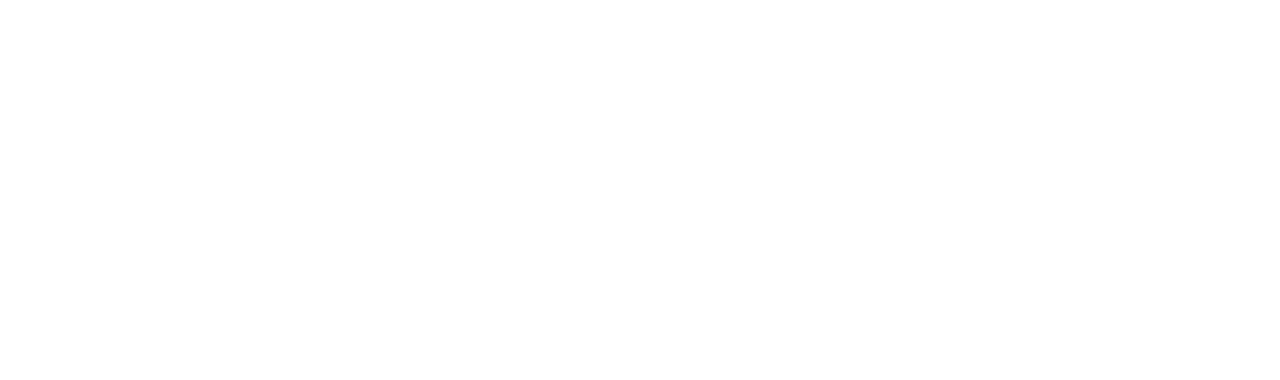
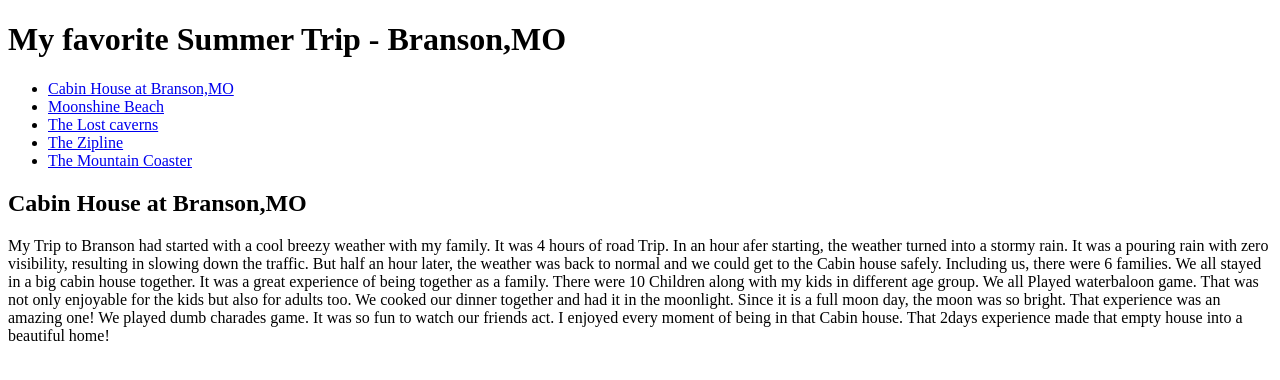
Before and after one commit to LaunchCodeAllhubs/js-assignment-4-html-me-something-gomathiraja83, a website: page index.html in a window 1280 px wide. Drawn offline with Linux system fonts and the light colour scheme.

Commit message:
first para done

```diff
--- a/index.html
+++ b/index.html
@@ -1,8 +1,49 @@
 <!DOCTYPE html>
 <html>
    <head>
+      <title>My favorite Summer Trip - Gomathi Raja</title>
    </head>
    <body>
       <!-- Write your HTML in this file! -->
-   </body>
+   <header>
+
+      <h1>My favorite Summer Trip - Branson,MO</h1>
+      <nav>
+         <ul>
+      <li>
+         <a href="#Cabin">Cabin House at Branson,MO</a>
+      </li>
+
+      <li>
+         <a href="#Moonshine">Moonshine Beach</a>
+      </li>
+      <li>
+         <a href="#The Lost">The Lost caverns</a>
+      </li>
+      <li>
+         <a href="#The Zipline">The Zipline</a>
+      </li>
+      <li>
+         <a href="#The Mountain">The Mountain Coaster</a>
+      </li>
+   </ul>
+</nav>
+</header>
+<main>
+   <article>
+      <section>
+         <a name="Cabin"></a>
+         <h2>Cabin House at Branson,MO</h2>
+         <p>My Trip to Branson had started with a cool breezy weather with my family.
+            It was 4 hours of road Trip. In an hour afer starting, the weather turned into a stormy rain.
+            It was a pouring rain with zero visibility, resulting in slowing down the traffic. But half an hour later, the weather was back to normal and we could get to the Cabin house safely.
+            Including us, there were 6 families.  We all stayed in a big cabin house together. It was a great experience of being together as a family. There were 10 Children along with my kids in different age group.
+            We all Played waterbaloon game. That was not only enjoyable for the kids but also for adults too. We cooked our dinner together and had it in the moonlight. Since it is a full moon day, the moon was so bright.
+            That experience was an amazing one! We played dumb charades game. It was so fun to watch our friends act. I enjoyed every moment of being in that Cabin house. That 2days experience made that empty house into a beautiful home!
+         </p>
+
+      </section>
+   </article>
+</main>
+</body>
 </html>
```
